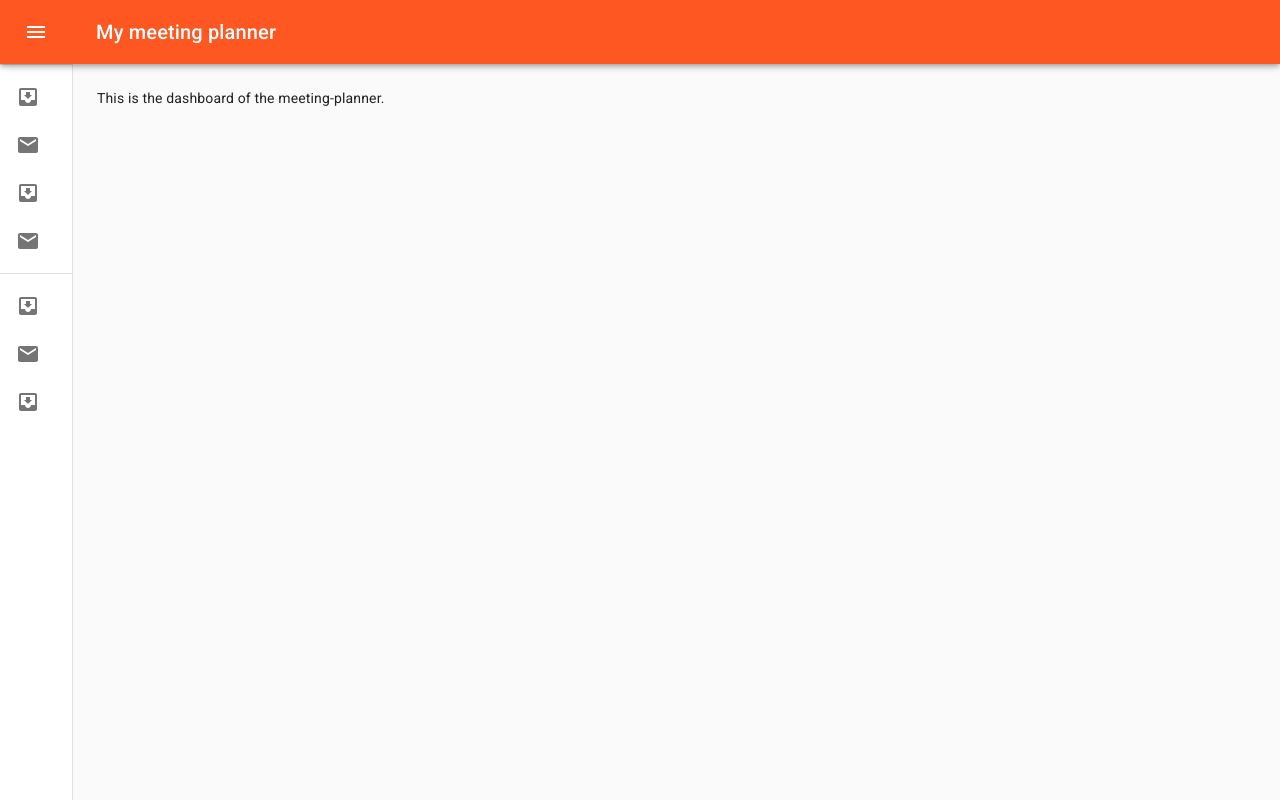
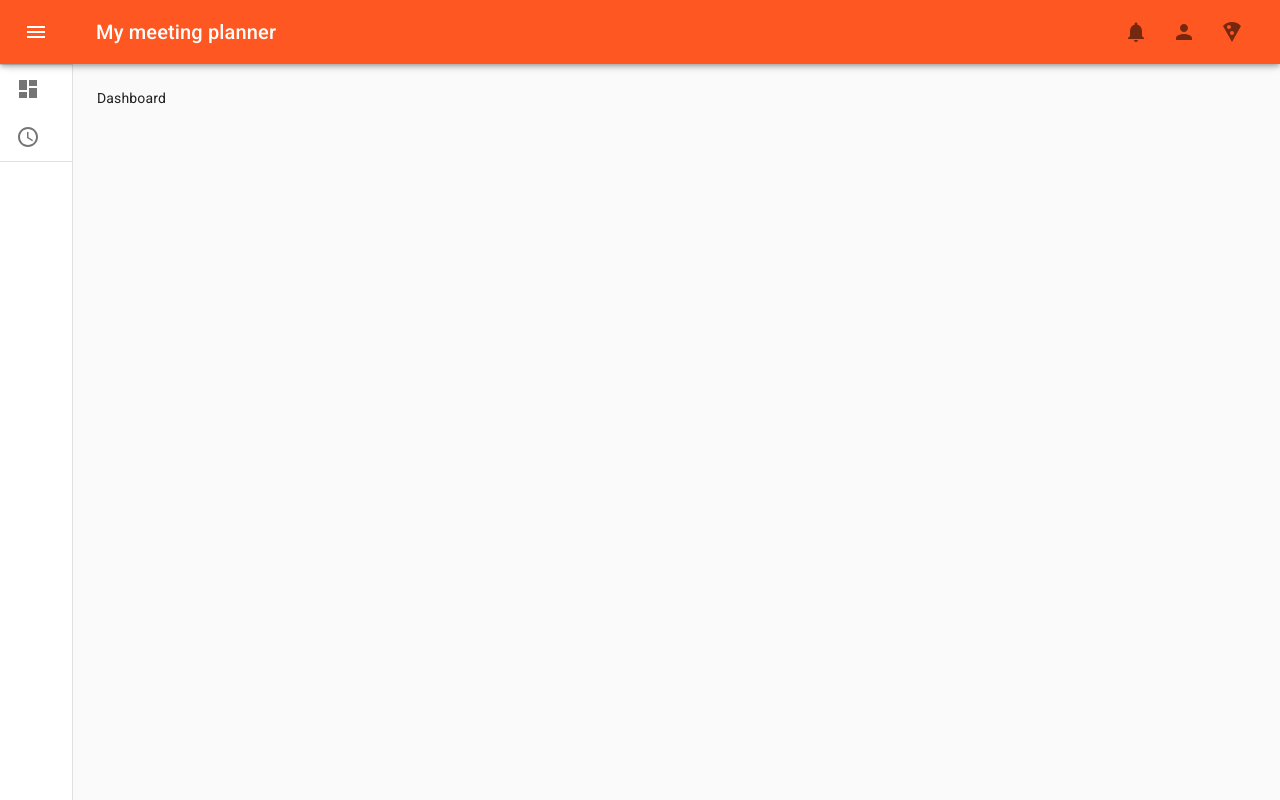
Before and after one commit to r-personal-projects/my-meeting-plan, a React (Create React App) app in the folder frontend/: page /app in a window 1280 px wide. Built offline with nearby package versions, Linux system fonts and the light colour scheme.

Commit message:
feat(frontend): add some components

```diff
--- a/frontend/src/App.tsx
+++ b/frontend/src/App.tsx
@@ -14,11 +14,11 @@ const App: React.FC = () => {
     return (
         <>
             <ThemeProvider theme={getDefaultTheme()}>
-                <CssBaseline/>
+                <CssBaseline />
                 <Router>
                     <Switch>
                         <Route path='/app'>
-                            <LoginGateway/>
+                            <LoginGateway />
                         </Route>
                     </Switch>
                 </Router>
--- a/frontend/src/components/application-area/MainComponent.tsx
+++ b/frontend/src/components/application-area/MainComponent.tsx
@@ -1,6 +1,7 @@
 import React from "react";
 import NavigationElements from "./service-components/NavigationElements";
-import {makeStyles} from "@material-ui/core";
+import {IconButton, makeStyles} from "@material-ui/core";
+import clsx from "clsx";
 
 const myStyles = makeStyles(theme => ({
     root: {
@@ -16,21 +17,32 @@ const myStyles = makeStyles(theme => ({
         justifyContent: 'flex-end',
         padding: theme.spacing(0, 1),
         ...theme.mixins.toolbar,
+    },
+    hide: {
+        display: 'none',
     }
 }));
 
 export default function () {
     const classes = myStyles();
+    const [activePage, setActivePage] = React.useState('dashboard');
+
+    function navigationHandler(id: string) {
+
+    }
 
     return (
         <>
             <div className={classes.root}>
-                <NavigationElements/>
+                <NavigationElements Callback={navigationHandler} />
                 <main className={classes.content}>
                     <div className={classes.toolbar}/>
+                    <div className={clsx(undefined, {[classes.hide]: activePage !== 'dashboard'})}>
+                        Dashboard
+                    </div>
+                    <div className={clsx(undefined, {[classes.hide]: activePage !== 'dashboard'})}>
 
-                    This is the dashboard of the meeting-planner.
-
+                    </div>
                 </main>
             </div>
         </>
--- a/frontend/src/components/application-area/service-components/NavigationElements.tsx
+++ b/frontend/src/components/application-area/service-components/NavigationElements.tsx
@@ -1,14 +1,13 @@
-import React from "react";
+import React, {Component} from "react";
 import {
-    AppBar,
-    Divider,
+    AppBar, Divider,
     Drawer,
     IconButton,
     List,
     ListItem,
     ListItemIcon,
     ListItemText,
-    makeStyles,
+    makeStyles, Menu, MenuItem,
     Toolbar,
     Typography,
     useTheme
@@ -16,9 +15,18 @@ import {
 import InboxIcon from '@material-ui/icons/MoveToInbox';
 import MailIcon from '@material-ui/icons/Mail';
 import MenuIcon from '@material-ui/icons/Menu';
+import PersonIcon from '@material-ui/icons/Person';
+import PizzaIcon from '@material-ui/icons/LocalPizza';
+import DashboardIcon from '@material-ui/icons/Dashboard';
+import NotificationIcon from '@material-ui/icons/Notifications';
+import ScheduleIcon from '@material-ui/icons/Schedule';
 import ChevronLeftIcon from '@material-ui/icons/ChevronLeft';
 import ChevronRightIcon from '@material-ui/icons/ChevronRight';
 import clsx from 'clsx';
+import MoreVert from "@material-ui/icons/MoreVert";
+import {isDebug} from "../../../services/DebugService";
+import {Router} from "@material-ui/icons";
+import {MenuItemId, MenuItemType} from "../../../constants/Navigation";
 
 const drawerWidth = 240;
 
@@ -74,13 +82,111 @@ const myStyles = makeStyles(theme => ({
         padding: theme.spacing(0, 1),
         ...theme.mixins.toolbar,
     },
+    grow: {
+        flexGrow: 1,
+    }
+}));
+const myToolbarElementsStyles = makeStyles(theme => ({
+    container: {
+        display: 'flex'
+    },
+    sectionDesktop: {
+        display: 'none',
+        [theme.breakpoints.up('md')]: {
+            display: 'flex',
+        },
+    },
+    sectionMobile: {
+        display: 'none',
+        [theme.breakpoints.down('sm')]: {
+            display: 'flex',
+        },
+    },
 }));
 
-export default function () {
+const toolbarElementsList = [
+    {id: 'notifications', image: (<NotificationIcon/>), text: 'notifications'},
+    {id: 'profile', image: (<PersonIcon/>), text: 'profile'},
+    isDebug() ? {id: 'admin', image: (<PizzaIcon/>), text: 'admin'} : {},
+];
+
+const createDivider = () => {
+    return {type: MenuItemType.Divider, id: '', text: '', image: (<></>)}
+};
+
+const menuElementsList = [
+    {id: MenuItemId.Dashboard, image: (<DashboardIcon/>), text: 'Dashboard', type: MenuItemType.Element},
+    {id: MenuItemId.Schedule, image: (<ScheduleIcon />), text: 'Schedule a meeting', type: MenuItemType.Element},
+    createDivider(),
+];
+
+function ToolbarElements() {
+    const classes = myToolbarElementsStyles();
+    let [anchorElement, setAnchorElement] = React.useState(undefined);
+
+    const handleMobileClick = (event: any) => {
+        setAnchorElement(event.currentTarget);
+    };
+
+    const handleMobileClose = (event: any) => {
+        setTimeout(() => setAnchorElement(undefined), 300);
+    };
+
+    function MobileMenu() {
+        return (
+            <Menu anchorEl={anchorElement} anchorOrigin={{vertical: 'top', horizontal: 'right'}} keepMounted
+                  transformOrigin={{vertical: 'top', horizontal: 'right'}} open={Boolean(anchorElement)} onClose={handleMobileClose}>
+                {toolbarElementsList.map(elem => {
+                    return (
+                        <MenuItem onClick={handleMobileClose}>
+                            <IconButton aria-label={elem.text} color="inherit">
+                                {elem.image}
+                            </IconButton>
+                            <p>{elem.text}</p>
+                        </MenuItem>
+                    )
+                })}
+            </Menu>
+        );
+    }
+
+    return (
+        <>
+            <div className={classes.container}>
+                <div className={classes.sectionDesktop}>
+                    {toolbarElementsList.map(element => {
+                        return (
+                            <IconButton>
+                                {element.image}
+                            </IconButton>
+                        );
+                    })}
+                </div>
+                <div className={classes.sectionMobile}>
+                    <IconButton onClick={handleMobileClick}>
+                        <MoreVert/>
+                    </IconButton>
+                    <MobileMenu/>
+                </div>
+            </div>
+        </>
+    );
+}
+
+interface NavigationProps {
+    Callback: (id: string) => any,
+}
+
+export default function (Props: NavigationProps) {
     const classes = myStyles();
     const theme = useTheme();
 
     const [open, setOpen] = React.useState(false);
+
+    const handleMenuClick = (id: string) => {
+        console.log(id + ' clicked');
+        Props.Callback(id);
+    };
 
     function handleDrawerToggle() {
         setOpen(!open);
@@ -97,7 +203,8 @@ export default function () {
                         <MenuIcon/>
                     </IconButton>
                     <Typography variant={'h6'} noWrap>My meeting planner</Typography>
-
+                    <div className={classes.grow}/>
+                    <ToolbarElements/>
                 </Toolbar>
             </AppBar>
             <Drawer variant={'permanent'}
@@ -118,23 +225,27 @@ export default function () {
                     </IconButton>
                 </div>
                 <Divider/>
-                <List>
-                    {['Inbox', 'Starred', 'Send email', 'Drafts'].map((text, index) => (
-                        <ListItem button key={text}>
-                            <ListItemIcon>{index % 2 === 0 ? <InboxIcon/> : <MailIcon/>}</ListItemIcon>
-                            <ListItemText primary={text}/>
-                        </ListItem>
-                    ))}
-                </List>
-                <Divider/>
-                <List>
-                    {['All mail', 'Trash', 'Spam'].map((text, index) => (
-                        <ListItem button key={text}>
-                            <ListItemIcon>{index % 2 === 0 ? <InboxIcon/> : <MailIcon/>}</ListItemIcon>
-                            <ListItemText primary={text}/>
-                        </ListItem>
-                    ))}
-                </List>
+                {menuElementsList.map(elem => {
+                    console.log(elem);
+                    if (elem.type === MenuItemType.Element) {
+                        return (
+                            <ListItem button key={elem.id} onClick={() => handleMenuClick(elem.id)}>
+                                <ListItemIcon>{elem.image}</ListItemIcon>
+                                <ListItemText primary={elem.text}/>
+                            </ListItem>
+                        );
+                    } else if (elem.type === MenuItemType.Divider) {
+                        return (
+                            <Divider/>
+                        );
+                    } else {
+                        return (
+                            <ListItem>
+                                ERROR
+                            </ListItem>
+                        );
+                    }
+                })}
             </Drawer>
         </>
     );
--- /dev/null
+++ b/frontend/src/constants/Navigation.ts
@@ -0,0 +1,9 @@
+export enum MenuItemId {
+    Dashboard = 'dashboard',
+    Schedule = 'schedule'
+};
+
+export enum MenuItemType {
+    Element,
+    Divider
+};
--- /dev/null
+++ b/frontend/src/services/DebugService.ts
@@ -0,0 +1,3 @@
+export function isDebug() {
+    return true;
+}
```
